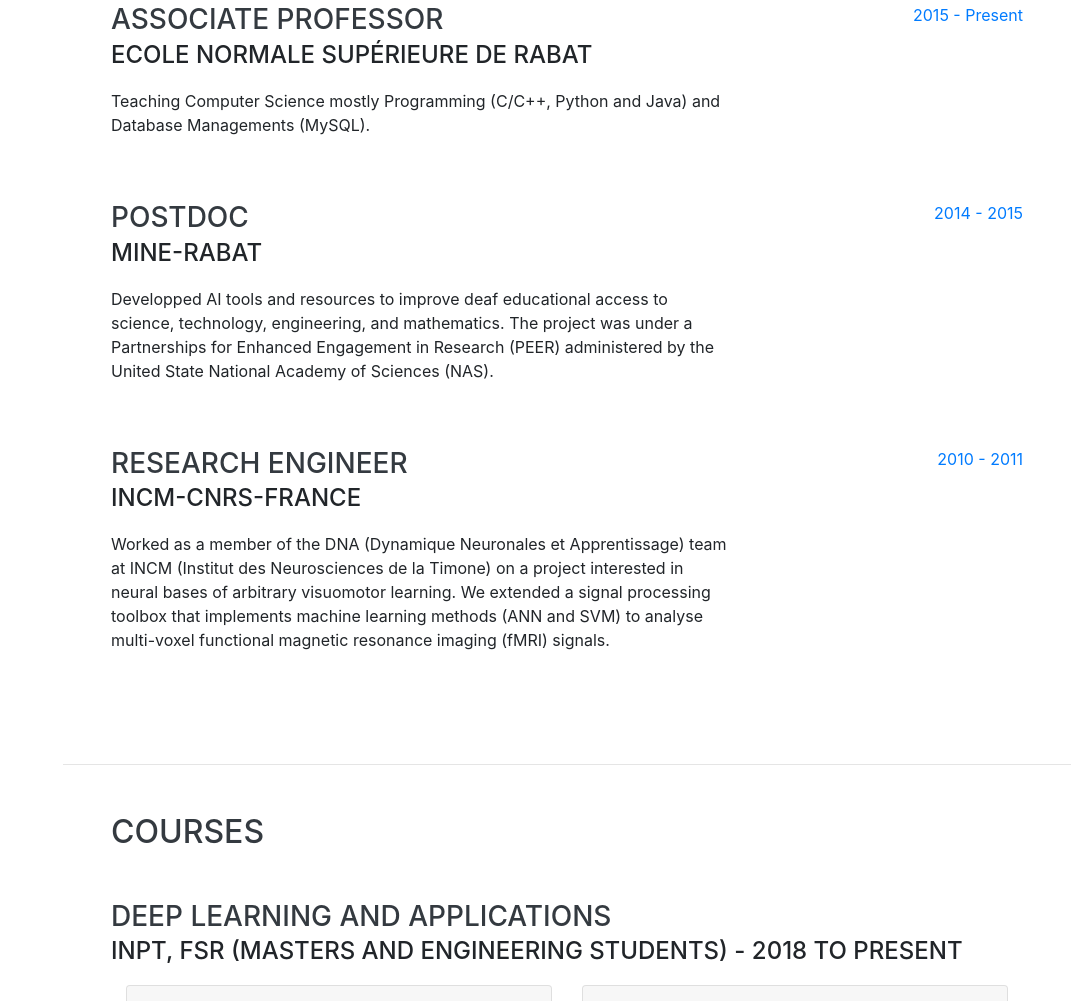
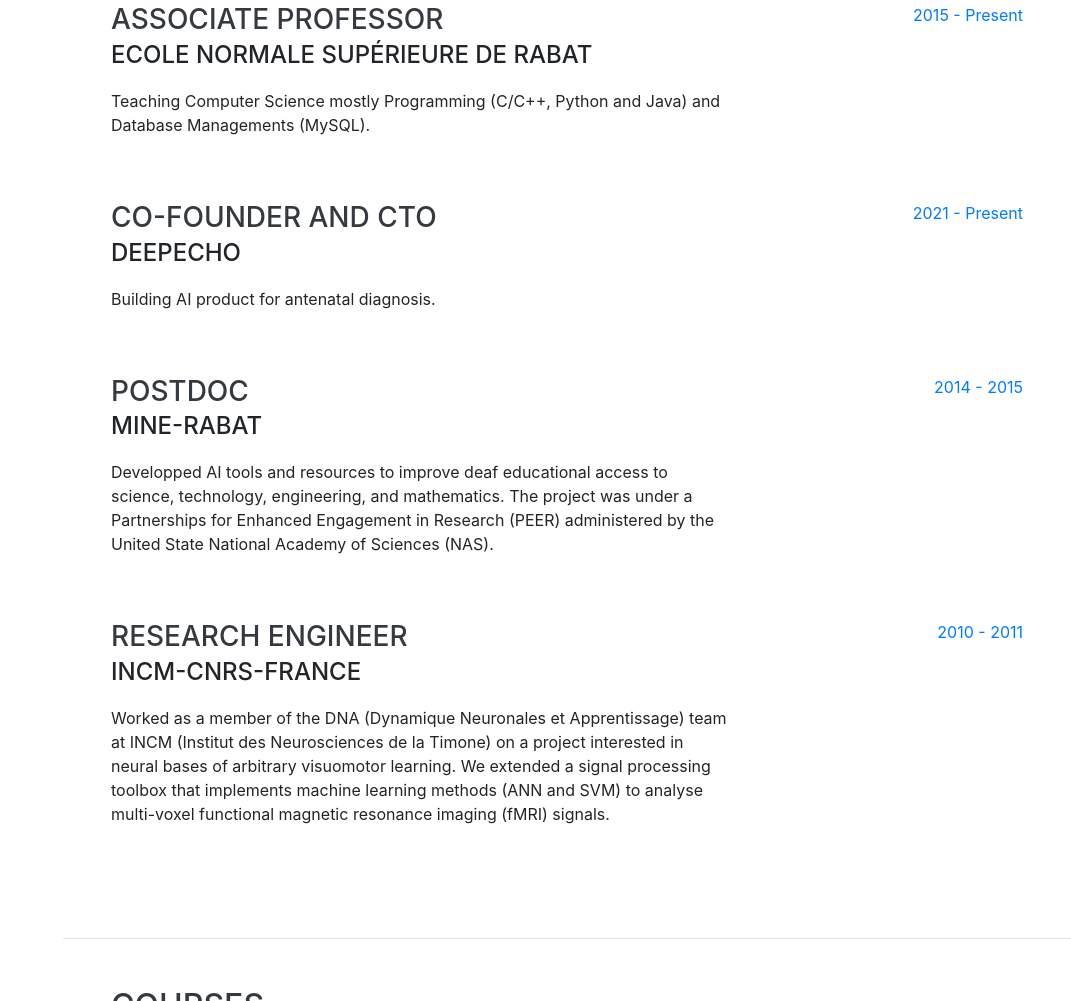
Before and after one commit to AbdelMahm/profile, a website with bundled scripts: page index.html in a window 1280 px wide. Shown: the part 932-1933 px from the top of the page, without its empty margins (209-1280 px from the left). Built offline with nearby package versions, Linux system fonts and the light colour scheme; a web font is replaced by a local one.

Commit message:
Update index.html

```diff
--- a/index.html
+++ b/index.html
@@ -148,6 +148,23 @@
             </div>
             <div class="resume-date text-md-right">
               <span class="text-primary">2015 - Present</span>
+            </div>
+          </div>
+
+          <div
+            class="resume-item d-flex flex-column flex-md-row justify-content-between mb-5"
+          >
+            <div class="resume-content">
+              <h3 class="mb-0">Co-Founder and CTO</h3>
+              <div class="subheading mb-3">
+                Deepecho
+              </div>
+              <p>
+                Building AI product for antenatal diagnosis.
+              </p>
+            </div>
+            <div class="resume-date text-md-right">
+              <span class="text-primary">2021 - Present</span>
             </div>
           </div>
 
```
